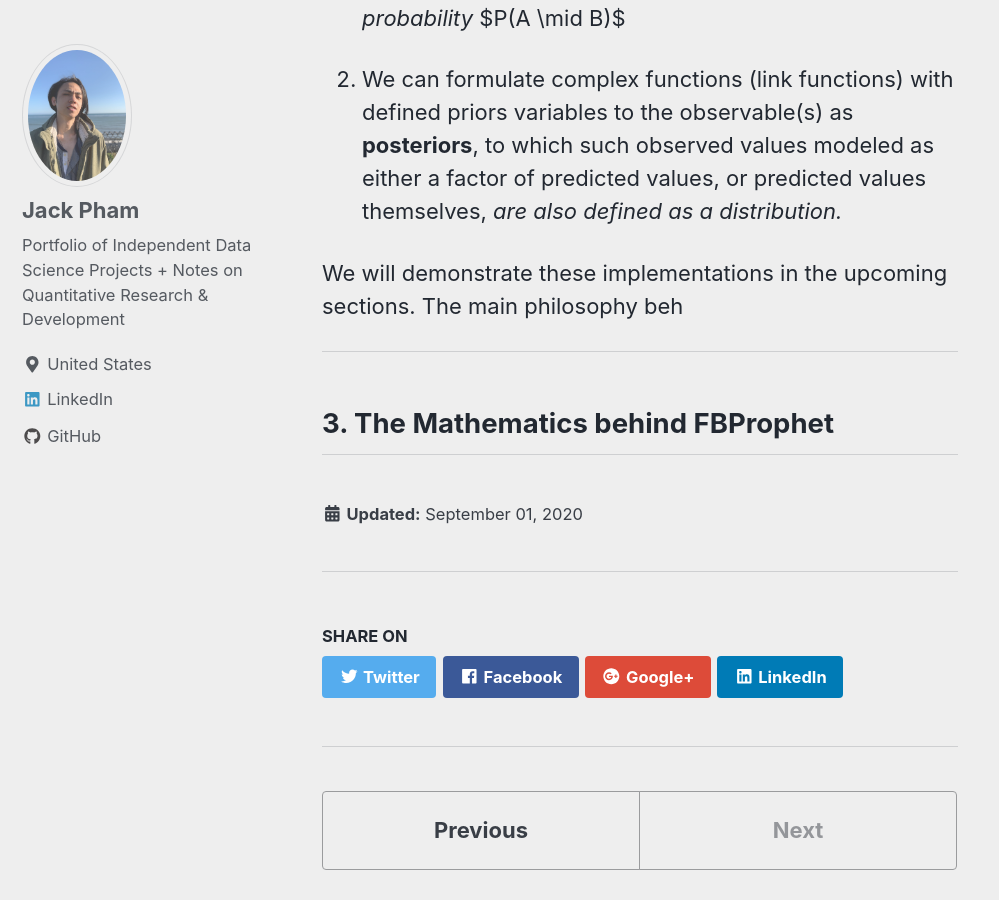
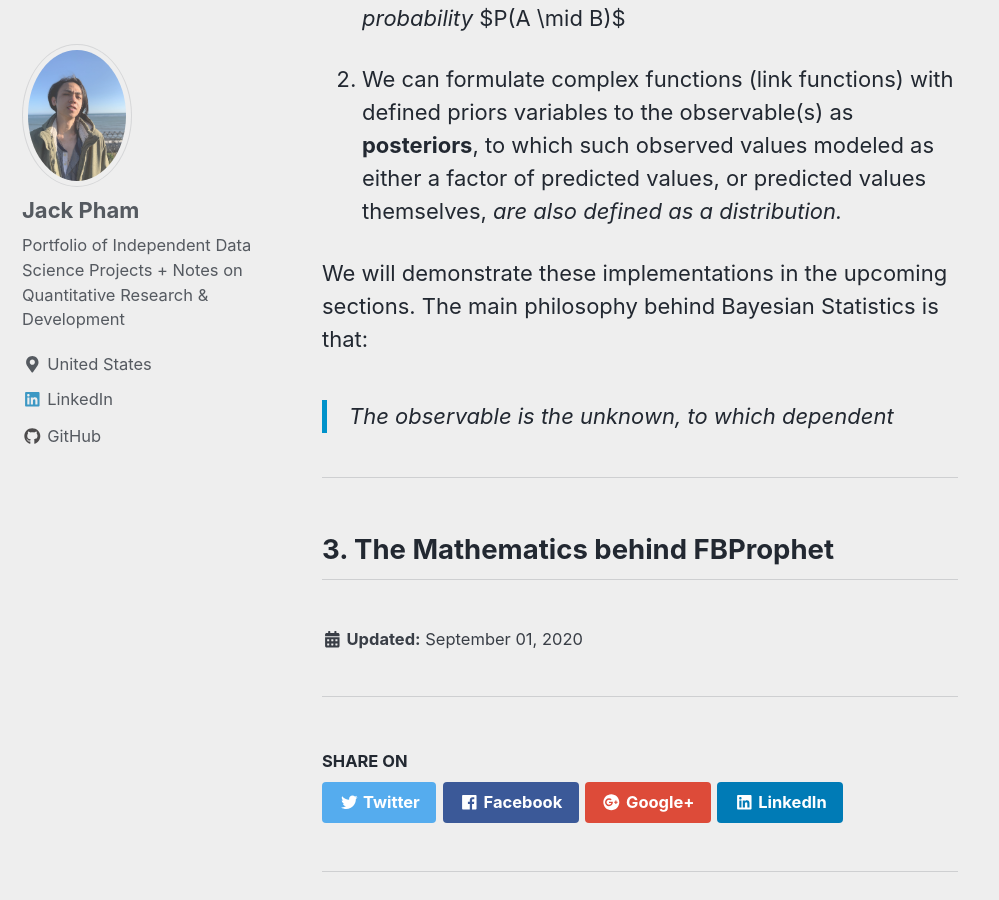
Before and after one commit to jp-quant/jp-quant.github.io, a Jekyll site: the page built from _posts/2020-09-01-fbprophet_bayesian_glm.md, in a window 1280 px wide and 900 px high, scrolled down 5283 px. Shown: the whole window, without its empty margins (0-999 px from the left). Built offline with Jekyll 4.4.1, drawn with Linux system fonts in a browser that asks for light colours; nearby versions of some CDN libraries.

Commit message:
_posts/2020-09-01-fbprophet_bayesian_glm.md updated from https://stackedit.io/

```diff
--- a/_posts/2020-09-01-fbprophet_bayesian_glm.md
+++ b/_posts/2020-09-01-fbprophet_bayesian_glm.md
@@ -84,14 +84,15 @@ Shortly put in details, implementation of Bayesian Statistics on time-series GLM
 
 2. We can formulate complex functions (link functions) with defined priors variables to the observable(s) as **posteriors**, to which such observed values modeled as either a factor of predicted values, or predicted values themselves, *are also defined as a distribution.*
 
-We will demonstrate these implementations in the upcoming sections. The main philosophy beh
+We will demonstrate these implementations in the upcoming sections. The main philosophy behind Bayesian Statistics is that:
+> The observable is the unknown, to which dependent
 
 ---
 ## 3. The Mathematics behind FBProphet
 
 
 <!--stackedit_data:
-eyJoaXN0b3J5IjpbLTEyMTE1MjUzNjMsMTEwNjQ2MDQxNSwxNz
+eyJoaXN0b3J5IjpbLTExMTAxNzMxNDAsMTEwNjQ2MDQxNSwxNz
 MwNDI3NzkxLDEwOTg5OTM0NDAsLTE2NDA1NTc4MjUsLTk5NTM1
 NDc0OCwtMTEzNTcyMDU0MF19
 -->
```
